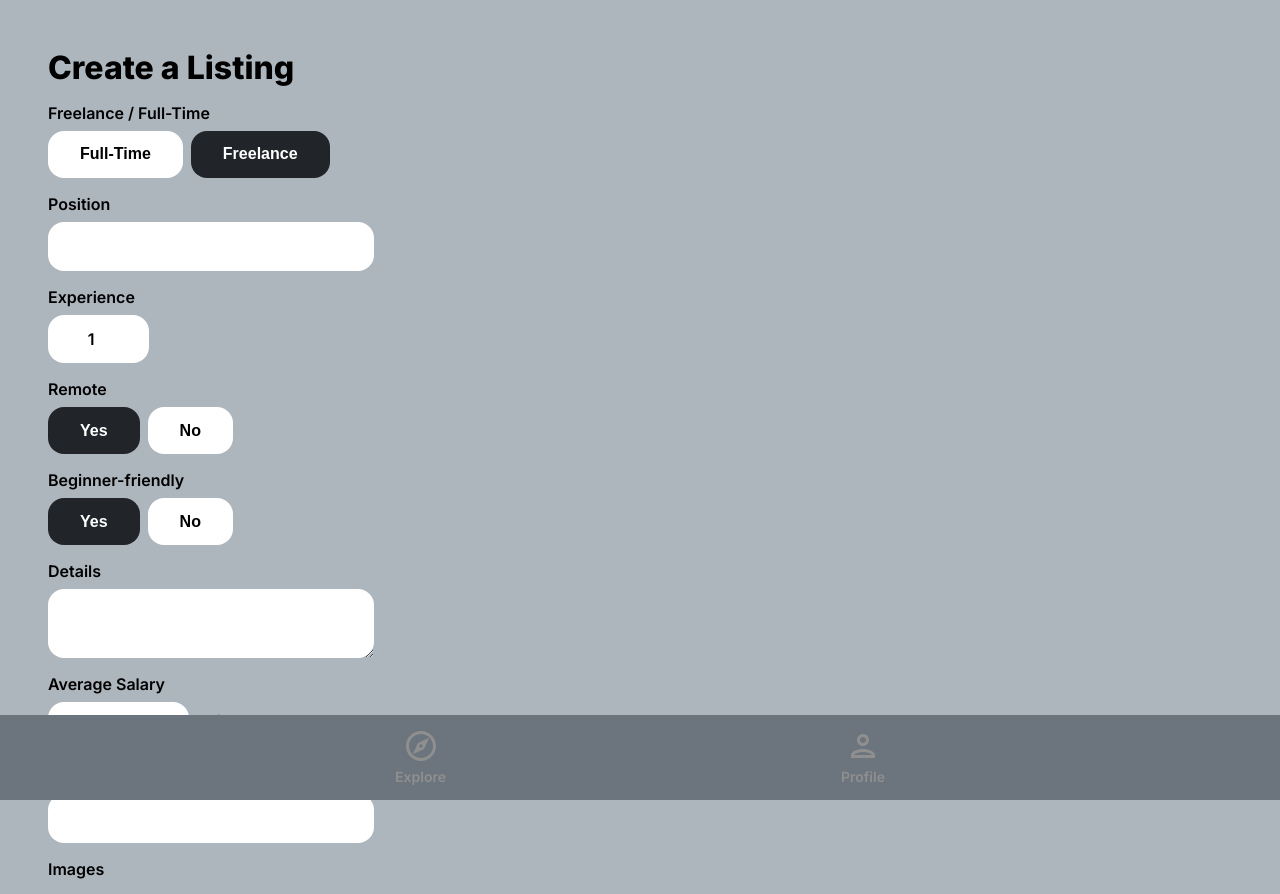
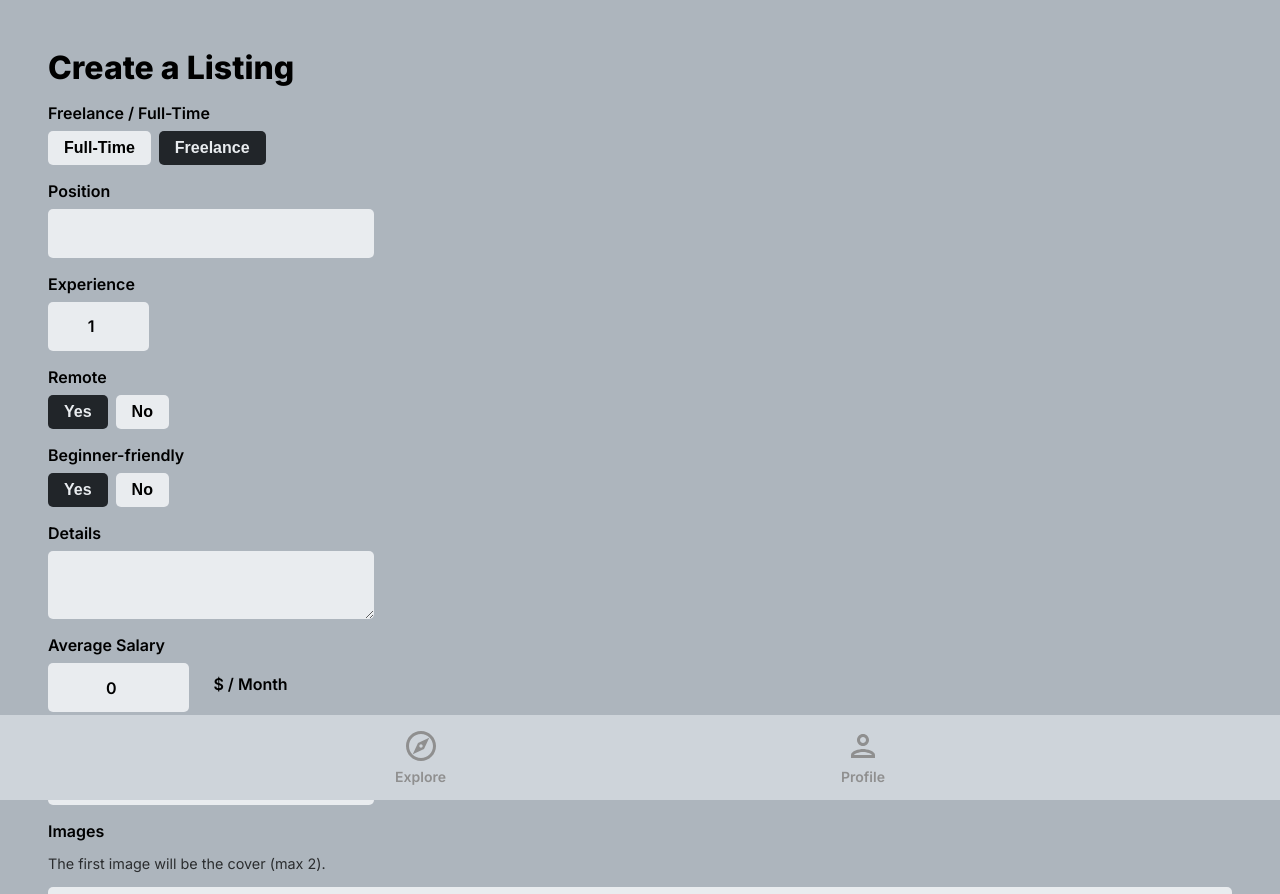
Before and after one commit to Dimterion/Posts-app, a React (Create React App) app: page /create-listing in a window 1280 px wide. Shown: the top 894 px of the page. Built offline with nearby package versions, Linux system fonts and the light colour scheme; no server answers; sample sign-in values are in the browser's storage.

Commit message:
Work on the various styles.

```diff
--- a/src/index.css
+++ b/src/index.css
@@ -150,7 +150,7 @@ button {
   bottom: 0;
   right: 0;
   height: 85px;
-  background-color: #6c757d;
+  background-color: #ced4da;
   z-index: 1000;
   display: flex;
   justify-content: center;
@@ -338,6 +338,8 @@ button {
 span.swiper-pagination-bullet {
   background-color: #000000;
   opacity: 1;
+  width: 15px;
+  height: 15px;
 }
 
 .swiper-pagination-bullet-active {
@@ -486,9 +488,9 @@ span.swiper-pagination-bullet {
   text-align: center;
   padding: 0.25rem 0.5rem;
   background-color: #000000;
-  color: #ffffff;
+  color: #e9ecef;
   font-weight: 600;
-  border-radius: 1rem;
+  border-radius: 5px;
   opacity: 0.7;
   margin-top: 2rem;
 }
@@ -733,10 +735,10 @@ span.swiper-pagination-bullet {
 .formInputSmall,
 .formInputFile,
 .formButtonActive {
-  padding: 0.9rem 2rem;
-  background-color: #ffffff;
+  padding: 0.5rem 1rem;
+  background-color: #e9ecef;
   font-weight: 600;
-  border-radius: 1rem;
+  border-radius: 5px;
   font-size: 1rem;
   margin: 0.5rem 0.5rem 0 0;
   display: flex;
@@ -746,7 +748,7 @@ span.swiper-pagination-bullet {
 
 .formButtonActive {
   background-color: #212529;
-  color: #ffffff;
+  color: #e9ecef;
 }
 
 .flex {
@@ -804,10 +806,10 @@ span.swiper-pagination-bullet {
 .formInputFile::-webkit-file-upload-button {
   background-color: #212529;
   border: none;
-  color: #ffffff;
+  color: #e9ecef;
   font-weight: 600;
   padding: 0.5rem 0.75rem;
-  border-radius: 1rem;
+  border-radius: 5px;
   margin-right: 1rem;
 }
 
```
